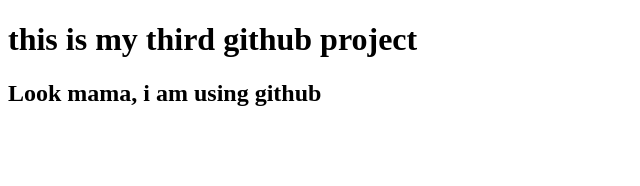
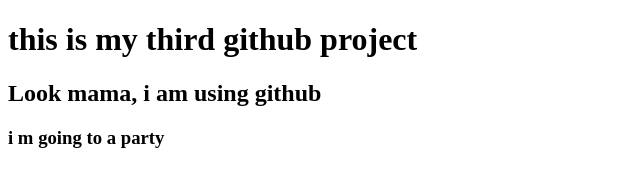
Before and after one commit to saima2252/my-third-website, a plain HTML site: page index.html in a window 1280 px wide. Shown: the whole page, without its empty margins (0-640 px from the left). Drawn offline with Linux system fonts and the light colour scheme.

Commit message:
creat a party

```diff
--- a/index.html
+++ b/index.html
@@ -8,5 +8,6 @@
 <body>
     <h1>this is my third github project</h1>
     <h2>Look mama, i am using github</h2>
+    <h3>i m going to a party</h3>
 </body>
 </html>
```
